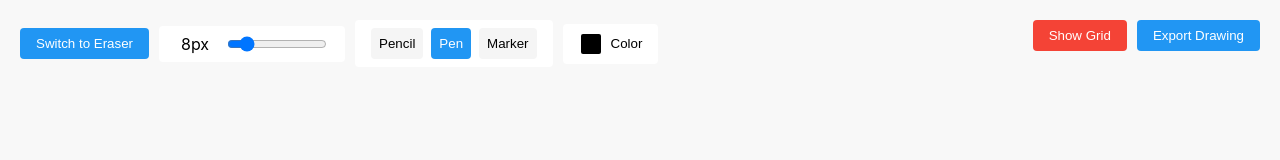
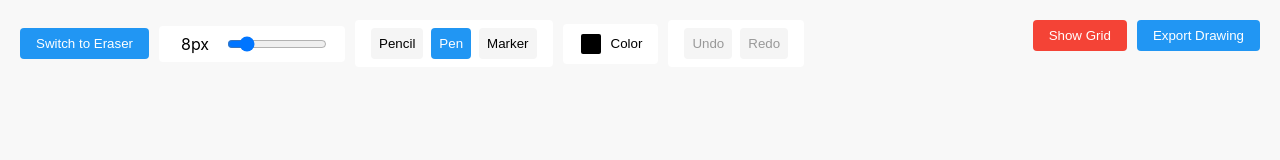
Before and after one commit to izanhuang/dooble, a React (Create React App) app: page / in a window 1280 px wide. Shown: the top 160 px of the page. Built offline with nearby package versions, Linux system fonts and the light colour scheme.

Commit message:
Undo and redo buttons

```diff
--- a/src/components/canvas/CanvasEventListeners.js
+++ b/src/components/canvas/CanvasEventListeners.js
@@ -1,6 +1,7 @@
 import { useEffect, useRef, useState } from "react";
 import { drawGridLines } from "../../helpers/grid";
 import ColorPicker from "./ColorPicker";
+import { CanvasHistory } from "./canvasHistory";
 
 function CanvasEventListeners({ showGrid, canvasRef, gridCanvasRef }) {
   const [isMouseDown, setIsMouseDown] = useState(null);
@@ -14,6 +15,9 @@ function CanvasEventListeners({ showGrid, canvasRef, gridCanvasRef }) {
   const context = useRef();
   const gridContext = useRef();
   const lastPoint = useRef(null);
+  const canvasHistory = useRef(new CanvasHistory());
+  const [canUndo, setCanUndo] = useState(false);
+  const [canRedo, setCanRedo] = useState(false);
 
   // Brush size presets
   const brushSizePresets = {
@@ -171,6 +175,15 @@ function CanvasEventListeners({ showGrid, canvasRef, gridCanvasRef }) {
     }
   }, [currentPosition, isMouseDown]);
 
+  // Initialize canvas history
+  useEffect(() => {
+    if (canvasRef.current) {
+      canvasHistory.current.initialize(canvasRef.current);
+      setCanUndo(canvasHistory.current.canUndo());
+      setCanRedo(canvasHistory.current.canRedo());
+    }
+  }, [canvasRef]);
+
   function handleCanvasMouseDown(event) {
     event.preventDefault();
     if (context.current) {
@@ -191,7 +204,33 @@ function CanvasEventListeners({ showGrid, canvasRef, gridCanvasRef }) {
     event.preventDefault();
     setIsMouseDown(false);
     lastPoint.current = null;
+    saveCanvasState();
   }
+
+  // Save canvas state
+  const saveCanvasState = () => {
+    if (canvasRef.current) {
+      canvasHistory.current.saveState(canvasRef.current);
+      setCanUndo(canvasHistory.current.canUndo());
+      setCanRedo(canvasHistory.current.canRedo());
+    }
+  };
+
+  // Handle undo
+  const handleUndo = () => {
+    if (canvasRef.current && canvasHistory.current.undo(canvasRef.current)) {
+      setCanUndo(canvasHistory.current.canUndo());
+      setCanRedo(canvasHistory.current.canRedo());
+    }
+  };
+
+  // Handle redo
+  const handleRedo = () => {
+    if (canvasRef.current && canvasHistory.current.redo(canvasRef.current)) {
+      setCanUndo(canvasHistory.current.canUndo());
+      setCanRedo(canvasHistory.current.canRedo());
+    }
+  };
 
   return (
     <div
@@ -292,6 +331,44 @@ function CanvasEventListeners({ showGrid, canvasRef, gridCanvasRef }) {
         onColorChange={handleColorChange}
         onColorUsed={colorUsed}
       />
+      <div
+        style={{
+          display: "flex",
+          gap: "8px",
+          backgroundColor: "white",
+          padding: "8px 16px",
+          borderRadius: "4px",
+        }}
+      >
+        <button
+          onClick={handleUndo}
+          disabled={!canUndo}
+          style={{
+            padding: "8px",
+            backgroundColor: canUndo ? "#2196F3" : "#f5f5f5",
+            color: canUndo ? "white" : "#999",
+            border: "none",
+            borderRadius: "4px",
+            cursor: canUndo ? "pointer" : "not-allowed",
+          }}
+        >
+          Undo
+        </button>
+        <button
+          onClick={handleRedo}
+          disabled={!canRedo}
+          style={{
+            padding: "8px",
+            backgroundColor: canRedo ? "#2196F3" : "#f5f5f5",
+            color: canRedo ? "white" : "#999",
+            border: "none",
+            borderRadius: "4px",
+            cursor: canRedo ? "pointer" : "not-allowed",
+          }}
+        >
+          Redo
+        </button>
+      </div>
     </div>
   );
 }
--- /dev/null
+++ b/src/components/canvas/canvasHistory.js
@@ -0,0 +1,103 @@
+// Store canvas states for undo/redo
+export class CanvasHistory {
+  constructor() {
+    this.states = [];
+    this.currentIndex = -1;
+    this.maxStates = 50; // Limit history to prevent memory issues
+    this.initialState = null; // Store the initial empty canvas state
+  }
+
+  // Initialize with empty canvas state
+  initialize(canvas) {
+    if (!this.initialState) {
+      this.initialState = canvas.toDataURL();
+      this.states.push(this.initialState);
+      this.currentIndex = 0;
+    }
+  }
+
+  // Save current canvas state
+  saveState(canvas) {
+    // Remove any states after current index (if we're in the middle of history)
+    this.states = this.states.slice(0, this.currentIndex + 1);
+
+    // Add new state
+    const imageData = canvas.toDataURL();
+    this.states.push(imageData);
+    this.currentIndex++;
+
+    // Trim history if it exceeds max states
+    if (this.states.length > this.maxStates) {
+      this.states.shift();
+      this.currentIndex--;
+    }
+  }
+
+  // Undo last action
+  undo(canvas) {
+    if (this.currentIndex > 0) {
+      this.currentIndex--;
+      this.restoreState(canvas);
+      return true;
+    } else if (this.currentIndex === 0) {
+      // If we're at the first state, restore to initial empty state
+      this.currentIndex = -1;
+      this.restoreInitialState(canvas);
+      return true;
+    }
+    return false;
+  }
+
+  // Redo last undone action
+  redo(canvas) {
+    if (this.currentIndex < this.states.length - 1) {
+      this.currentIndex++;
+      this.restoreState(canvas);
+      return true;
+    }
+    return false;
+  }
+
+  // Restore canvas to a specific state
+  restoreState(canvas) {
+    const ctx = canvas.getContext("2d");
+    const image = new Image();
+    image.src = this.states[this.currentIndex];
+    image.onload = () => {
+      ctx.clearRect(0, 0, canvas.width, canvas.height);
+      ctx.drawImage(image, 0, 0);
+    };
+  }
+
+  // Restore to initial empty state
+  restoreInitialState(canvas) {
+    const ctx = canvas.getContext("2d");
+    const image = new Image();
+    image.src = this.initialState;
+    image.onload = () => {
+      ctx.clearRect(0, 0, canvas.width, canvas.height);
+      ctx.drawImage(image, 0, 0);
+    };
+  }
+
+  // Check if undo is possible
+  canUndo() {
+    // Only allow undo if we have more than just the initial empty state
+    return this.states.length > 1 && this.currentIndex > 0;
+  }
+
+  // Check if redo is possible
+  canRedo() {
+    return this.currentIndex < this.states.length - 1;
+  }
+
+  // Clear history
+  clear() {
+    this.states = [];
+    this.currentIndex = -1;
+    if (this.initialState) {
+      this.states.push(this.initialState);
+      this.currentIndex = 0;
+    }
+  }
+}
```
